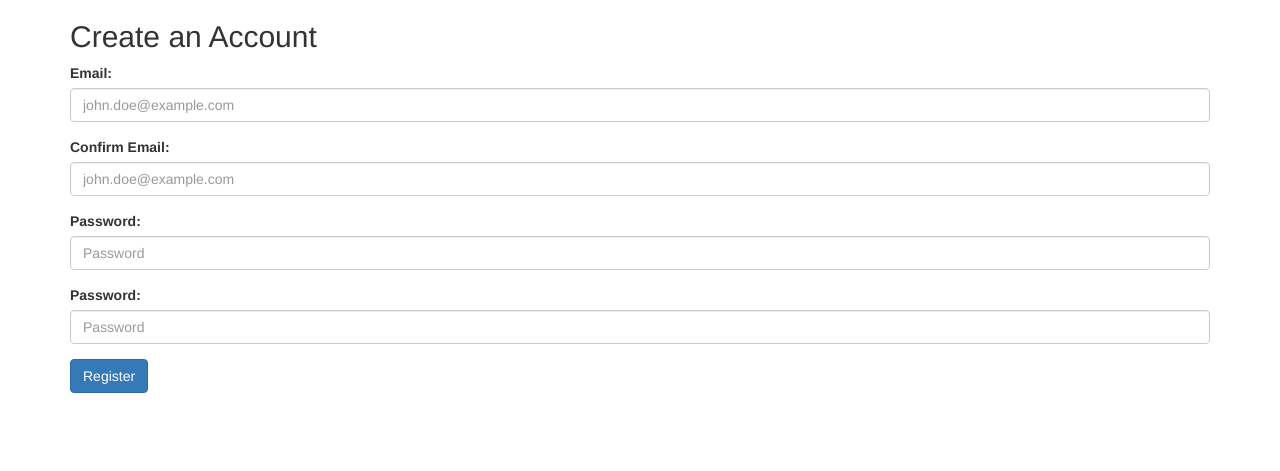
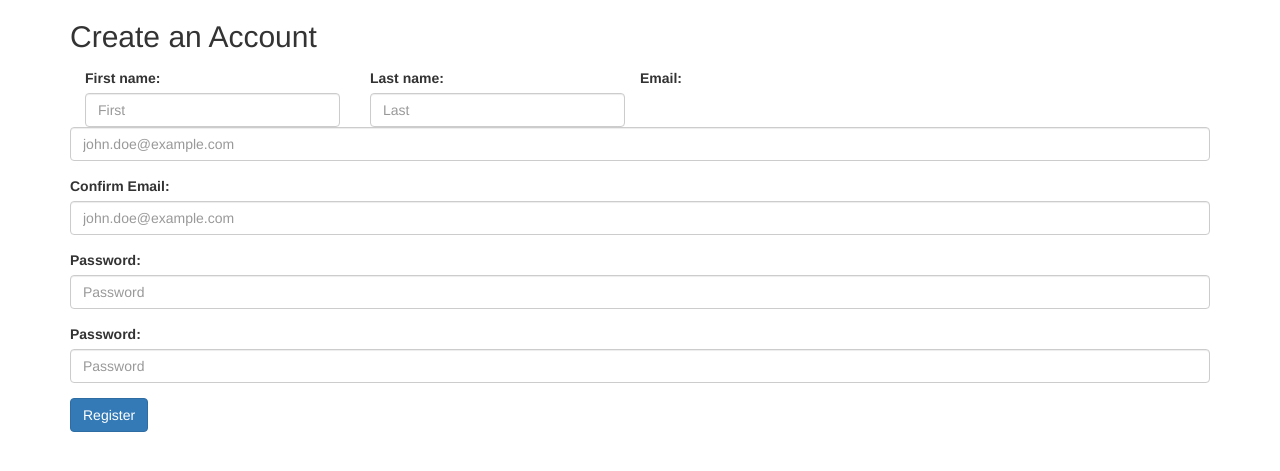
Before and after one commit to Scoutdrago3/Coders-Path, a PHP site: page /signin.php in a window 1280 px wide. Shown: the top 471 px of the page. Run offline with PHP 8.4, Linux system fonts and the light colour scheme; some libraries are stand-ins or nearby versions.

Commit message:
Added shit

```diff
--- a/signin.php
+++ b/signin.php
@@ -14,6 +14,10 @@
 <div class="container">
   <h2>Create an Account</h2>
   <form role="form">
+    <div class="form-group">
+      <div class="col-sm-3"><label>First name: </label><input type="text" class="form-control" placeholder="First"></div>
+      <div class="col-sm-3"><label>Last name: </label><input type="text" class="form-control" placeholder="Last"></div>
+    </div>
     <div class="form-group">
       <label for="email">Email:</label>
       <input type="email" class="form-control" id="email" placeholder="john.doe@example.com">
```
